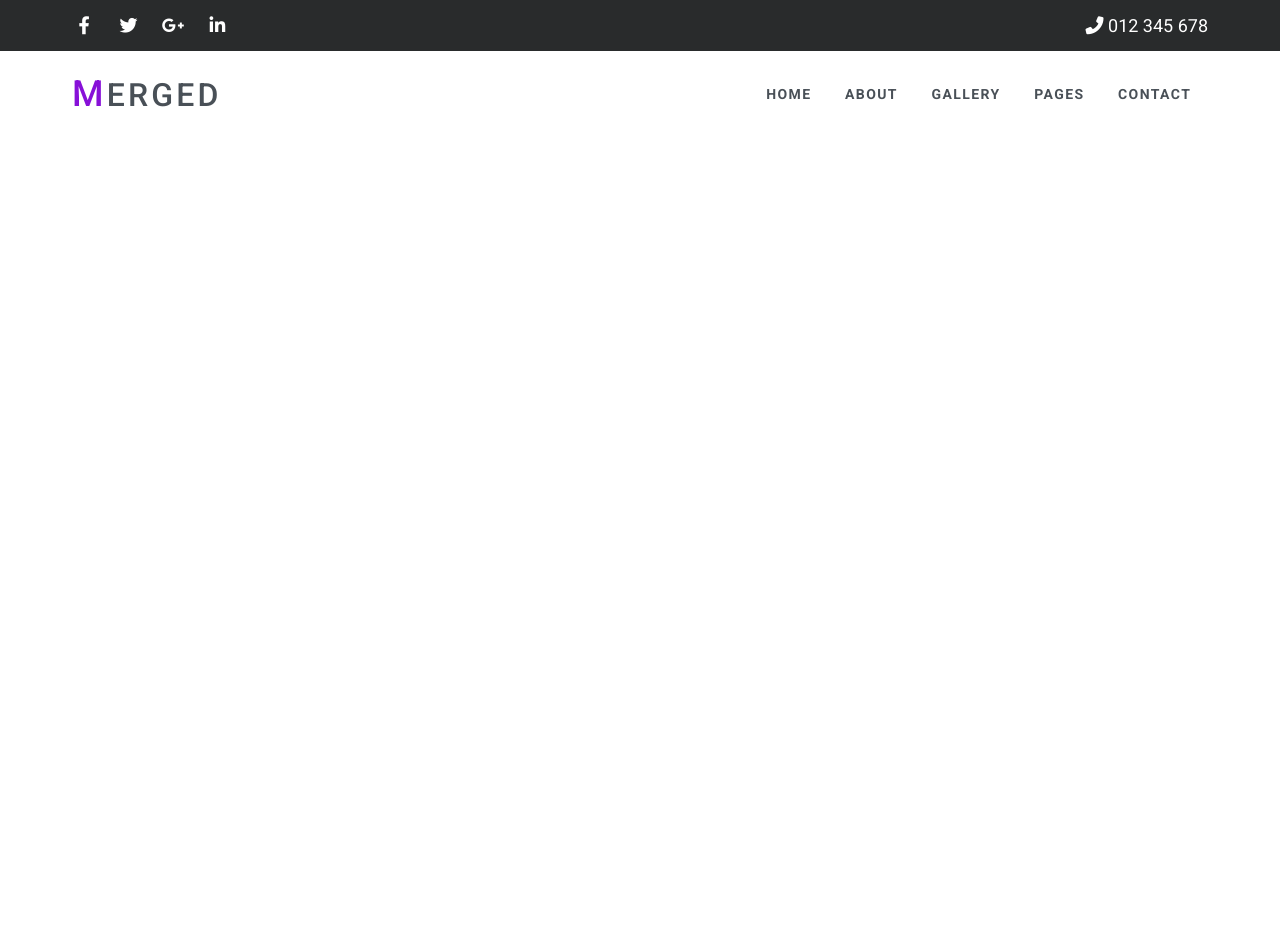
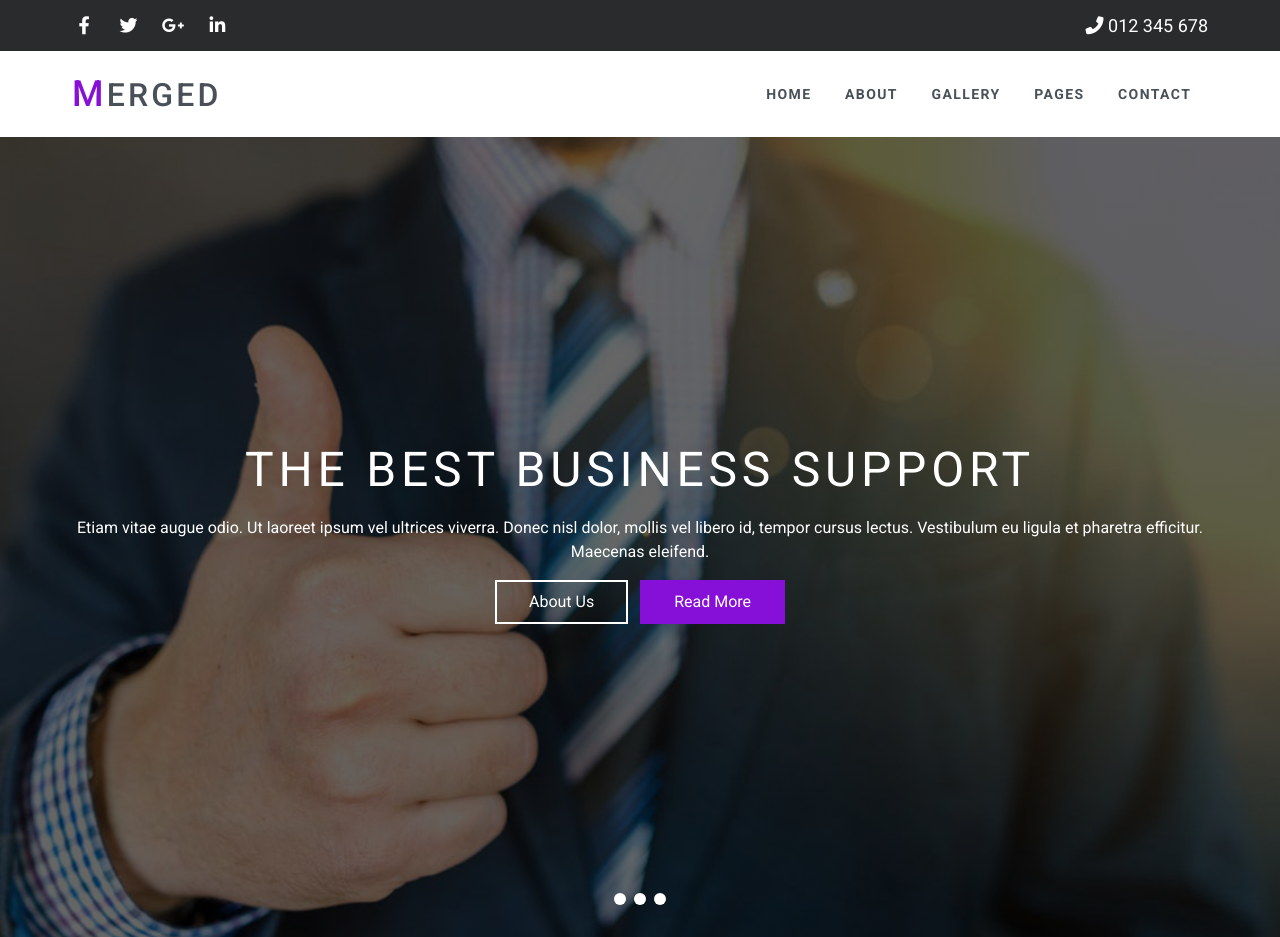
Before and after one commit to huyphamfc/sass-scss, a plain HTML site: page 02--Merged/index.html in a window 1280 px wide. Before the commit the page ends 800 px from the top, so only its background shows below. Drawn offline with Linux system fonts and the light colour scheme.

Commit message:
Merged - build Carousel

```diff
--- a/02--Merged/index.html
+++ b/02--Merged/index.html
@@ -52,6 +52,28 @@
             </ul>
         </nav>
     </header>
+    <main>
+        <!-- Carousel -->
+        <section class="carousel">
+            <div class="carousel__content">
+                <h2 class="carousel__heading">
+                    THE BEST BUSINESS SUPPORT
+                </h2>
+                <p class="carousel__paragraph">
+                    Etiam vitae augue odio. Ut laoreet ipsum vel ultrices viverra. Donec nisl dolor, mollis vel libero
+                    id,
+                    tempor cursus lectus. Vestibulum eu ligula et pharetra efficitur. Maecenas eleifend.
+                </p>
+                <a class="carousel__btn carousel__btn--outline" href="#">About Us</a>
+                <a class="carousel__btn carousel__btn--solid" href="#">Read More</a>
+            </div>
+            <div class="carousel__dots">
+                <div class="carousel__dot">&nbsp;</div>
+                <div class="carousel__dot">&nbsp;</div>
+                <div class="carousel__dot">&nbsp;</div>
+            </div>
+        </section>
+    </main>
 </body>
 
 </html>
--- a/02--Merged/scss/abstracts/_mixins.scss
+++ b/02--Merged/scss/abstracts/_mixins.scss
@@ -1,3 +1,22 @@
+@mixin flex($justify-content: space-between, $align-items: center) {
+  display: flex;
+  justify-content: $justify-content;
+  align-items: $align-items;
+}
+
+@mixin padding-y($padding) {
+  padding-top: $padding;
+  padding-bottom: $padding;
+}
+
+@mixin styleHeadingSecondary($color: $color-gray-tint) {
+  font-weight: 400;
+  font-size: $fs-heading-secondary;
+  letter-spacing: $fs-heading-secondary * 0.1;
+  color: $color;
+  margin-bottom: $fs-heading-secondary * 0.2;
+}
+
 @mixin styleIcon($fs-icon) {
   width: $fs-icon;
   height: $fs-icon;
@@ -11,8 +30,3 @@
     color: $color-hover;
   }
 }
-
-@mixin padding-y($padding) {
-  padding-top: $padding;
-  padding-bottom: $padding;
-}
--- a/02--Merged/scss/abstracts/_variables.scss
+++ b/02--Merged/scss/abstracts/_variables.scss
@@ -1,6 +1,7 @@
 // Font Size
 $fs-default: 1.6rem;
 $fs-heading-primary: $fs-default * 2;
+$fs-heading-secondary: $fs-default * 3;
 $fs-nav: $fs-default * 0.875;
 $fs-icon-small: $fs-default * 1.5;
 
@@ -17,3 +18,4 @@ $color-icon-fb: #527dbd;
 $color-icon-tt: #1da1f2;
 $color-icon-gg: #dd4b39;
 $color-icon-li: #0077b5;
+$color-linear-gradient-img: rgba(0, 0, 0, 0.6);
--- a/02--Merged/scss/base/_reset.scss
+++ b/02--Merged/scss/base/_reset.scss
@@ -30,9 +30,3 @@ a {
   margin: 0 auto;
   padding: 0 3.2rem;
 }
-
-.flex {
-  display: flex;
-  justify-content: space-between;
-  align-items: center;
-}
--- /dev/null
+++ b/02--Merged/scss/components/_buttons.scss
@@ -0,0 +1,26 @@
+.btn {
+  border: 2px solid;
+  margin: $fs-default $fs-default * 0.25;
+  padding: $fs-default * 0.5 $fs-default * 2;
+  transition: all 0.5s;
+}
+
+.btn--outline {
+  border-color: $color-gray-tint;
+  background-color: transparent;
+
+  &:hover {
+    border-color: $color-palette;
+    background-color: $color-palette;
+  }
+}
+
+.btn--solid {
+  border-color: $color-palette;
+  background-color: $color-palette;
+
+  &:hover {
+    border-color: $color-gray-tint;
+    background-color: transparent;
+  }
+}
--- /dev/null
+++ b/02--Merged/scss/layout/_carousel.scss
@@ -0,0 +1,52 @@
+.carousel {
+  @include flex(center);
+
+  position: relative;
+  height: 100vh;
+  background-image: linear-gradient(
+      $color-linear-gradient-img,
+      $color-linear-gradient-img
+    ),
+    url("../img/carousel.jpg");
+  background-size: cover;
+  background-position: center;
+  color: $color-gray-tint;
+  text-align: center;
+}
+
+.carousel__content {
+  @extend .container;
+
+  .carousel__heading {
+    @include styleHeadingSecondary();
+  }
+
+  .carousel__btn {
+    @extend .btn;
+  }
+
+  .carousel__btn--outline {
+    @extend .btn--outline;
+  }
+
+  .carousel__btn--solid {
+    @extend .btn--solid;
+  }
+}
+
+.carousel__dots {
+  @include flex();
+
+  position: absolute;
+  bottom: 32px;
+  left: 50%;
+  transform: translateX(-50%);
+  gap: 8px;
+
+  .carousel__dot {
+    width: 12px;
+    height: 12px;
+    border-radius: 50%;
+    background-color: $color-gray-tint;
+  }
+}
--- a/02--Merged/scss/layout/_header.scss
+++ b/02--Merged/scss/layout/_header.scss
@@ -6,7 +6,7 @@
 
 .header__top-content {
   @extend .container;
-  @extend .flex;
+  @include flex();
   @include padding-y(1.2rem);
 
   .header__icon {
@@ -36,7 +36,7 @@
 
 .header__bottom {
   @extend .container;
-  @extend .flex;
+  @include flex();
   @include padding-y(1.6rem);
 
   .header__brand {
@@ -52,7 +52,7 @@
 }
 
 .header__nav {
-  @extend .flex;
+  @include flex();
 
   font-weight: 700;
   font-size: $fs-nav;
--- a/02--Merged/scss/main.scss
+++ b/02--Merged/scss/main.scss
@@ -3,4 +3,7 @@
 
 @import "./base/reset";
 
+@import "./components/buttons";
+
 @import "./layout/header";
+@import "./layout/carousel";
```
Also changed, not shown: 02--Merged/css/main.css, 02--Merged/img/carousel.jpg (added), 02--Merged/img/services.jpg (added), 02--Merged/img/testimonials-1.jpg (added), 02--Merged/img/testimonials-2.jpg (added), 02--Merged/img/testimonials-3.jpg (added), 1 other file.
